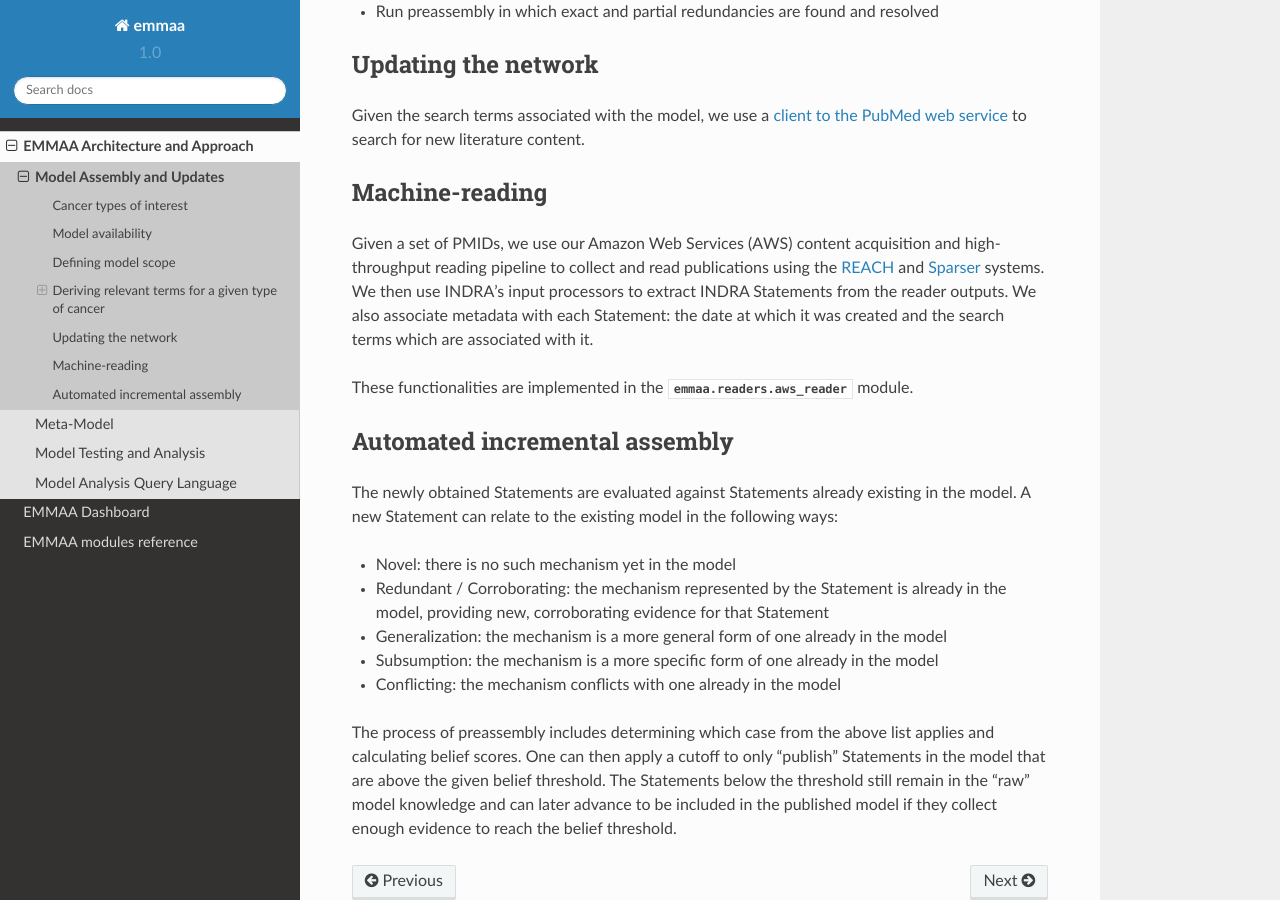
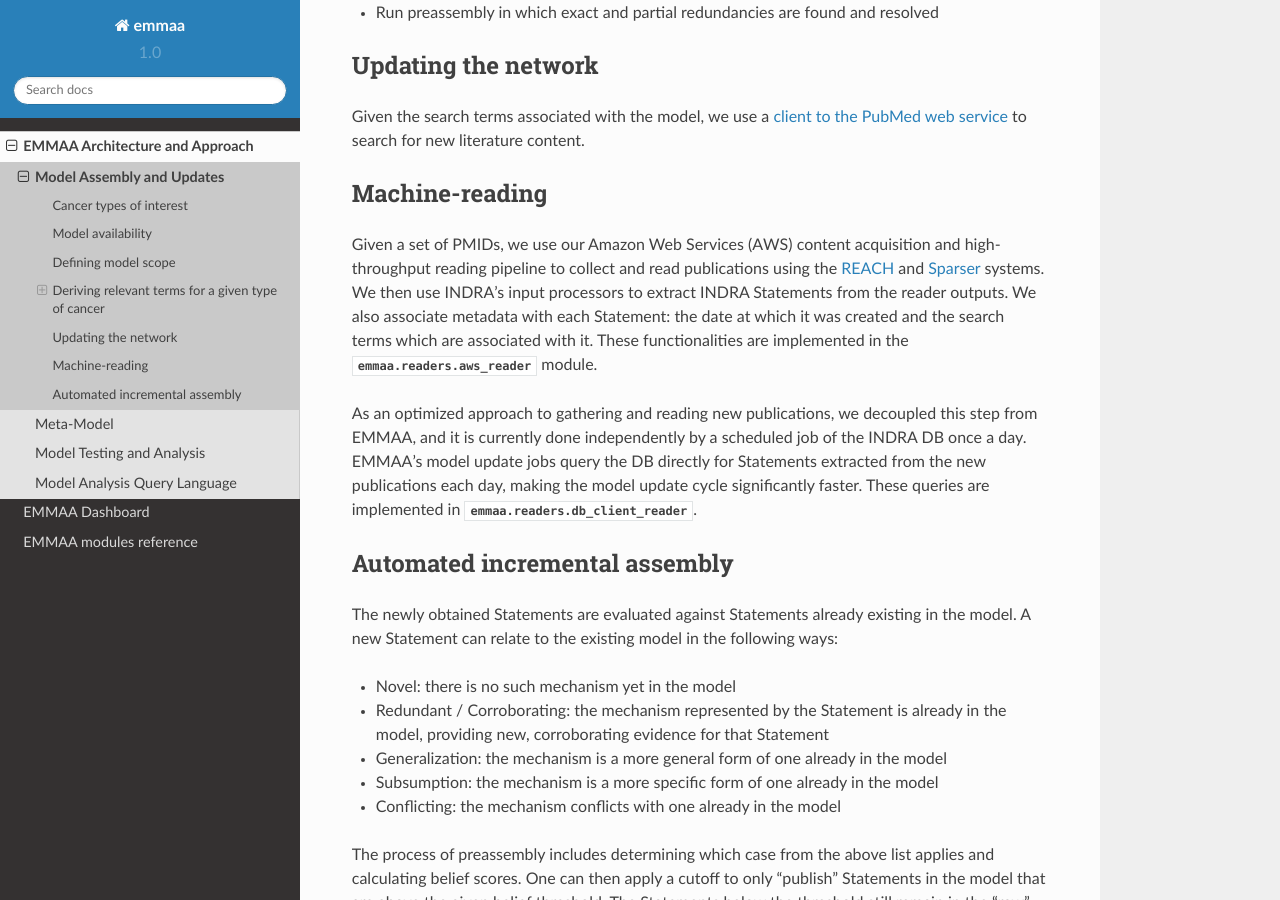
Before and after one commit to gyorilab/emmaa, a Sphinx documentation site: the page built from doc/architecture/assembly.rst, in a window 1280 px wide and 900 px high, scrolled down 2311 px. Built offline with Sphinx 7.4.7 and the Read the Docs theme 2.0.0, drawn with Linux system fonts in a browser that asks for light colours; cross-references to code outside the pages are shown as plain code; some of the changed text lies outside the part shown.

Commit message:
Start updating model update cycle documentation

```diff
--- a/doc/architecture/assembly.rst
+++ b/doc/architecture/assembly.rst
@@ -15,18 +15,16 @@ cancer types we have initially chosen are as follows.
 - Prostate Adenocarcinoma (prad)
 - Skin Cutaneous Melanoma (skcm)
 
-Each type is followed by a "code" in parantheses indicating the subfolder in
-`emmaa/models <https://github.com/indralab/emmaa/tree/master/models>`_ in which
-the model files for the given cancer type are located.  For instance, the
-initial configuration files for Pancreatic Adenocarcinoma can be found `here
-<https://github.com/indralab/emmaa/blob/master/models/paad/>`_.
+Each type is followed by a "code" in parantheses indicating the identifier
+of the model through which models are organized in the cloud, on AWS S3.
 
 Model availability
 ------------------
 
-EMMAA models may be browsed through the Network Data Exchange (NDEx)
-portal, available here:
-http://ndexbio.org/#/group/be7cd689-f6a1-11e8-aaa6-0ac135e8bacf
+EMMAA models may be browsed on the EMMAA Dashboard, for more information,
+see a tutorial to the dashboard here: :res:`dashboard`, and the dashboard
+itself here: http://emmaa.indra.bio. For example the AML model can be
+accessed directly at http://emmaa.indra.bio/dashboard/aml.
 
 Defining model scope
 --------------------
@@ -140,10 +138,15 @@ and high-throughput reading pipeline to collect and read publications using the
 <https://github.com/ddmcdonald/sparser>`_ systems.  We then use INDRA's input
 processors to extract INDRA Statements from the reader outputs. We also
 associate metadata with each Statement: the date at which it was created and
-the search terms which are associated with it.
+the search terms which are associated with it. These functionalities are
+implemented in the :py:mod:`emmaa.readers.aws_reader` module.
 
-These functionalities are implemented in the :py:mod:`emmaa.readers.aws_reader`
-module.
+As an optimized approach to gathering and reading new publications, we
+decoupled this step from EMMAA, and it is currently done independently by
+a scheduled job of the INDRA DB once a day. EMMAA's model update jobs
+query the DB directly for Statements extracted from the new publications
+each day, making the model update cycle significantly faster. These
+queries are implemented in :py:mod:`emmaa.readers.db_client_reader`.
 
 Automated incremental assembly
 ------------------------------
--- a/doc/dashboard/index.rst
+++ b/doc/dashboard/index.rst
@@ -1,3 +1,5 @@
+.. _dashboard:
+
 EMMAA Dashboard
 ===============
 The EMMAA Dashboard is accessible at
```
